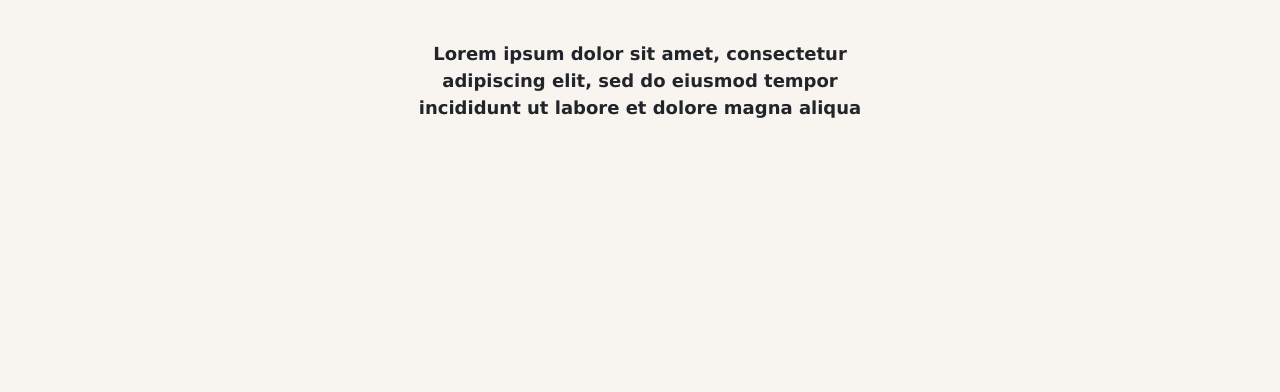
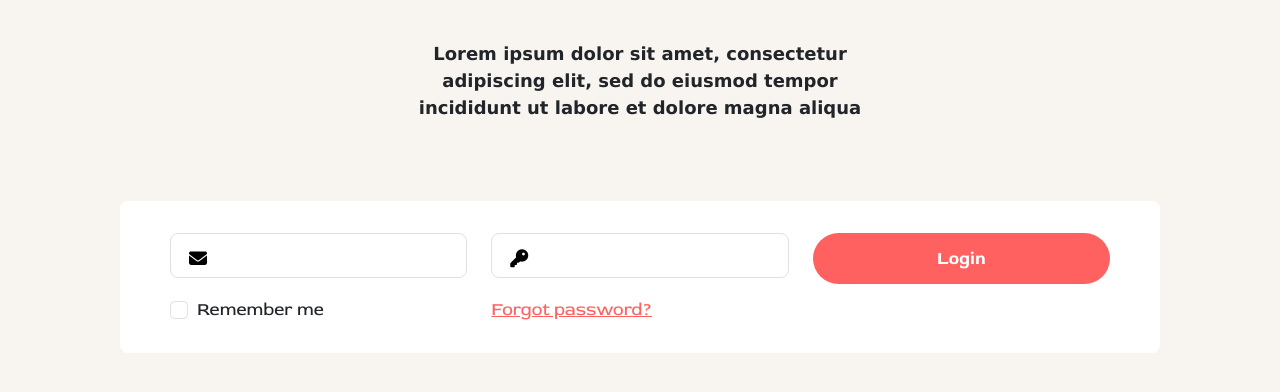
Before and after one commit to Bestar-A/test, a website: page pages/front/1.html in a window 1280 px wide. Shown: the part 388-780 px from the top of the page. Drawn offline with Linux system fonts and the light colour scheme.

Commit message:
Front - Add Responsive Login Dialog

```diff
--- a/assets/css/custom.css
+++ b/assets/css/custom.css
@@ -15,6 +15,27 @@ button {
 	box-shadow: none;
 }
 
+.form-icon-group {
+	position: relative;
+}
+
+.form-icon-group .form-control {
+	padding-left: 3rem;
+}
+
+.form-icon-group .form-start-icon {
+	position: absolute;
+	top: 50%;
+	left: 2.5rem;
+	transform: translate(-50%, -50%);
+	border-radius: 0.5rem;
+	background-color: white;
+	color: black;
+	display: flex;
+	justify-content: center;
+	align-items: center;
+}
+
 .main-title {
 	font-size: 30px;
 	font-weight: bolder;
@@ -26,6 +47,19 @@ button {
 	font-weight: 900;
 }
 
+.login-dlg {
+	padding: 18px 24px 10px;
+	margin: 0px 20px;
+	display: flex;
+	flex-direction: column;
+	max-width: 1332px;
+	font-size: 12px;
+}
+
+.login-dlg input {
+	font-size: 12px;
+}
+
 @media (min-width: 576px) {
 	.main-title {
 		font-size: 36px;
@@ -33,6 +67,17 @@ button {
 
 	.main-subtitle {
 		font-size: 12px;
+	}
+
+	.login-dlg input {
+		font-size: 16px;
+	}
+
+	.login-dlg {
+		padding: 20px 40px 20px;
+		margin: 0px 50px;
+		flex-direction: column;
+		font-size: 16px;
 	}
 }
 
@@ -43,6 +88,16 @@ button {
 	.main-subtitle {
 		font-size: 14px;
 	}
+	.login-dlg {
+		padding: 28px 54px 24px;
+		margin: 0px 110px;
+		flex-direction: column;
+		font-size: 18px;
+	}
+
+	.login-dlg input {
+		font-size: 18px;
+	}
 }
 
 @media (min-width: 992px) {
@@ -52,16 +107,25 @@ button {
 	.main-subtitle {
 		font-size: 18px;
 	}
+	.login-dlg {
+		padding: 32px 50px 28px;
+		margin: 0px 100px;
+		flex-direction: row;
+	}
 }
 
 @media (min-width: 1200px) {
-	/* .main-title {
-		font-size: 60px;
-	} */
+	.login-dlg {
+		padding: 32px 50px 28px;
+		margin: 0px 120px;
+		flex-direction: row;
+	}
 }
 
 @media (min-width: 1400px) {
-	/* .main-title {
-		font-size: 72px;
-	} */
+	.login-dlg {
+		padding: 32px 50px 28px;
+		margin: 0px auto;
+		flex-direction: row;
+	}
 }
--- a/pages/front/1.html
+++ b/pages/front/1.html
@@ -36,6 +36,45 @@
 			<section id="title" class="mx-auto text-center my-2 my-md-4 my-lg-x my-xl-x my-xxl-x" style="max-width: 550px">
 				<h1 class="main-title mb-4 mb-lg-l mb-xl-l mb-xxl-l mx-5 mx-lg-0 mx-xl-0 mx-xxl-0 lh-1">The Next-Gen SMM Panels</h1>
 				<h6 class="main-subtitle mx-4 fw-bolder lh-base">Lorem ipsum dolor sit amet, consectetur adipiscing elit, sed do eiusmod tempor incididunt ut labore et dolore magna aliqua</h6>
+			</section>
+			<section id="login" class="login-dlg bg-white rounded-3 d-flex flex-column gap-1">
+				<div class="row gy-2">
+					<div class="form-icon-group col-12 col-lg-4">
+						<input type="text" class="form-control form-control-lg" />
+						<i class="fa-solid fa-envelope form-start-icon p-s"></i>
+					</div>
+					<div class="form-icon-group col-12 col-lg-4">
+						<input type="text" class="form-control form-control-lg" />
+						<i class="fa-solid fa-key form-start-icon p-s"></i>
+					</div>
+					<div class="col-12 row mt-2 d-lg-none">
+						<div class="col-6">
+							<div class="form-check">
+								<input class="form-check-input" type="checkbox" id="rememberme" />
+								<label class="form-check-label" for="rememberme"> Remember me </label>
+							</div>
+						</div>
+						<div class="col-6 text-end">
+							<a href="#">Forgot password?</a>
+						</div>
+					</div>
+					<div class="col-12 col-lg-4">
+						<button class="bg-primary text-white fw-bolder rounded-pill py-1 mx-md-auto w-100">Login</button>
+					</div>
+				</div>
+				<div class="mx-auto w-100 d-lg-block d-none">
+					<div class="row">
+						<div class="col-lg-4 col-md-6 col-sm-6">
+							<div class="form-check">
+								<input class="form-check-input" type="checkbox" id="remembermelg" />
+								<label class="form-check-label" for="remembermelg"> Remember me </label>
+							</div>
+						</div>
+						<div class="col-lg-4 col-md-6 col-sm-6">
+							<a href="#">Forgot password?</a>
+						</div>
+					</div>
+				</div>
 			</section>
 		</main>
 		<!--
```
